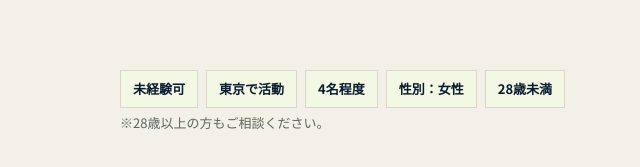
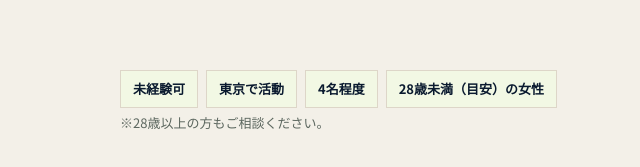
Before and after one commit to eringi-oss/meisho-audition-lp, a plain HTML site: page index.html in a window 1280 px wide. Shown: the part 864-1031 px from the top of the page, 0-640 px from the left. Drawn offline with Linux system fonts and the light colour scheme.

Commit message:
Use 28歳未満（目安）の女性 in the eligibility wording
Replace 性別：女性 and the separate under-28 line with the single official phrase, keeping the consultation note.

```diff
--- a/index.html
+++ b/index.html
@@ -393,8 +393,7 @@ html.has-sticky-entry{padding-bottom:var(--sticky-h,64px)}
 <li>未経験可</li>
 <li>東京で活動</li>
 <li>4名程度</li>
-<li>性別：女性</li>
-<li>28歳未満</li>
+<li>28歳未満（目安）の女性</li>
 </ul>
 <p class="note stagger">※28歳以上の方もご相談ください。</p>
 </div>
@@ -462,7 +461,7 @@ html.has-sticky-entry{padding-bottom:var(--sticky-h,64px)}
 <dl class="sheet seq">
 <div><dt>募集内容</dt><dd>名称非公開の新体制を担うメンバー</dd></div>
 <div><dt>募集人数</dt><dd>4名程度<span class="note">※最終的な人数は、審査の結果により変わる場合があります。</span></dd></div>
-<div><dt>応募資格</dt><dd>性別：女性。28歳未満（目安）。未経験可。<span class="note">※28歳以上の方もご相談ください。</span><span class="note">※他事務所に所属中の方は、応募の前に所属先の承諾が必要です。</span><span class="note">※未成年の方は保護者の同意が必要です。</span></dd></div>
+<div><dt>応募資格</dt><dd>28歳未満（目安）の女性。<span class="note">※28歳以上の方もご相談ください。</span>未経験可。<span class="note">※他事務所に所属中の方は、応募の前に所属先の承諾が必要です。</span><span class="note">※未成年の方は保護者の同意が必要です。</span></dd></div>
 <div><dt>活動条件</dt><dd>2027年1月下旬のプレデビューから参加できる方。5月中旬から本格始動します。<span class="note">※開始時期はご相談ください。</span></dd></div>
 <div><dt>活動環境</dt><dd>レッスン・リハーサルを実施。プロユースのスタジオでのレコーディングや、レーベルスタッフによるサポートがあります。</dd></div>
 <div><dt>活動拠点</dt><dd>東京</dd></div>
```
